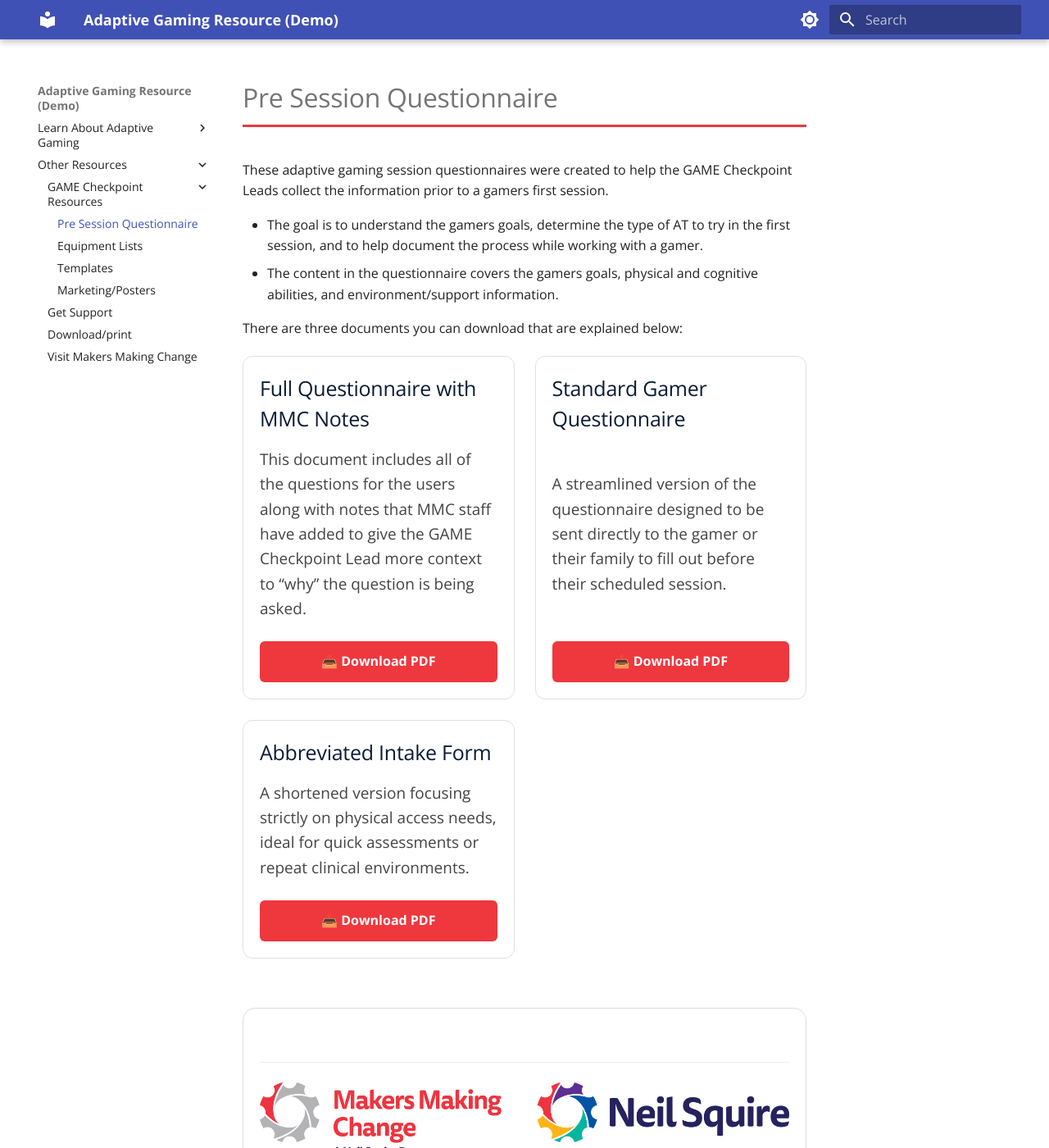
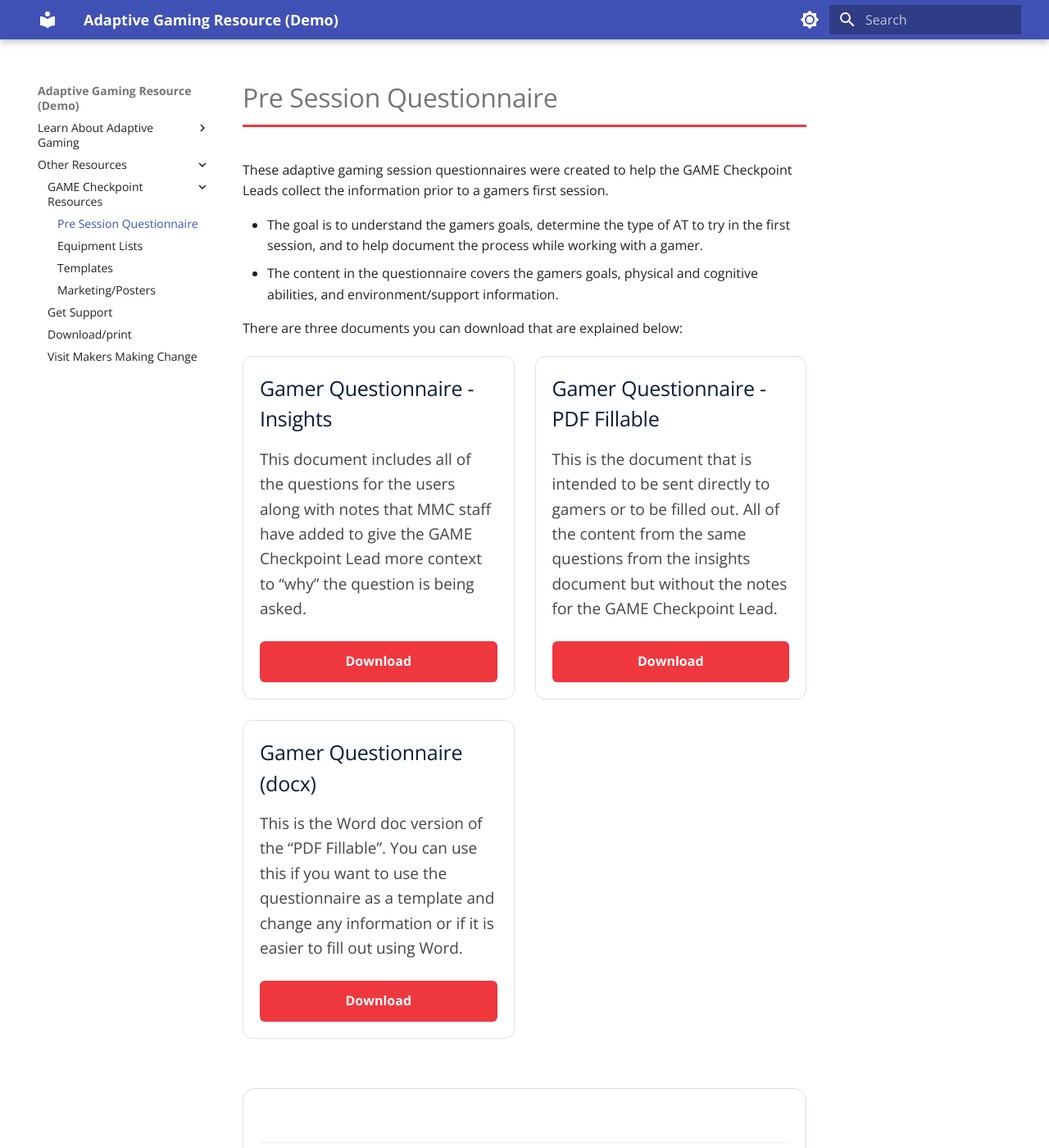
Before and after one commit to tjfentie/GAME-Resource-Test, an MkDocs documentation site: the page built from docs/questionnaire.md, in a window 1280 px wide and 1400 px high. Shown: the whole window at 82% size. Built offline with MkDocs 1.6.1 and Material for MkDocs 9.7.7, drawn with Linux system fonts in a browser that asks for light colours.

Commit message:
Update questionnaire.md

```diff
--- a/docs/questionnaire.md
+++ b/docs/questionnaire.md
@@ -9,30 +9,30 @@ There are three documents you can download that are explained below:
 <div class="profile-grid">
     <div class="profile-card">
         <div class="card-content">
-            <h3>Full Questionnaire with MMC Notes</h3>
+            <h3>Gamer Questionnaire - Insights</h3>
             <p>This document includes all of the questions for the users along with notes that MMC staff have added to give the GAME Checkpoint Lead more context to “why” the question is being asked.</p>
-            <a href="../files/Questionnaire_Notes.pdf" class="download-card-button">
-                <span>📥 Download PDF</span>
+            <a href="https://makersmakingchange.github.io/GAME-Checkpoints/_pages/Session_Questionnaire/" class="download-card-button">
+                <span>Download</span>
             </a>
         </div>
     </div>
 
     <div class="profile-card">
         <div class="card-content">
-            <h3>Standard Gamer Questionnaire</h3>
-            <p>A streamlined version of the questionnaire designed to be sent directly to the gamer or their family to fill out before their scheduled session.</p>
-            <a href="../files/Standard_Questionnaire.pdf" class="download-card-button">
-                <span>📥 Download PDF</span>
+            <h3>Gamer Questionnaire - PDF Fillable</h3>
+            <p>This is the document that is intended to be sent directly to gamers or to be filled out. All of the content from the same questions from the insights document but without the notes for the GAME Checkpoint Lead.</p>
+            <a href="https://makersmakingchange.github.io/GAME-Checkpoints/_pages/Session_Questionnaire/" class="download-card-button">
+                <span>Download</span>
             </a>
         </div>
     </div>
 
     <div class="profile-card">
         <div class="card-content">
-            <h3>Abbreviated Intake Form</h3>
-            <p>A shortened version focusing strictly on physical access needs, ideal for quick assessments or repeat clinical environments.</p>
-            <a href="../files/Abbreviated_Form.pdf" class="download-card-button">
-                <span>📥 Download PDF</span>
+            <h3>Gamer Questionnaire (docx)</h3>
+            <p>This is the Word doc version of the “PDF Fillable”. You can use this if you want to use the questionnaire as a template and change any information or if it is easier to fill out using Word.</p>
+            <a href="https://makersmakingchange.github.io/GAME-Checkpoints/_pages/Session_Questionnaire/" class="download-card-button">
+                <span>Download</span>
             </a>
         </div>
     </div>
```
